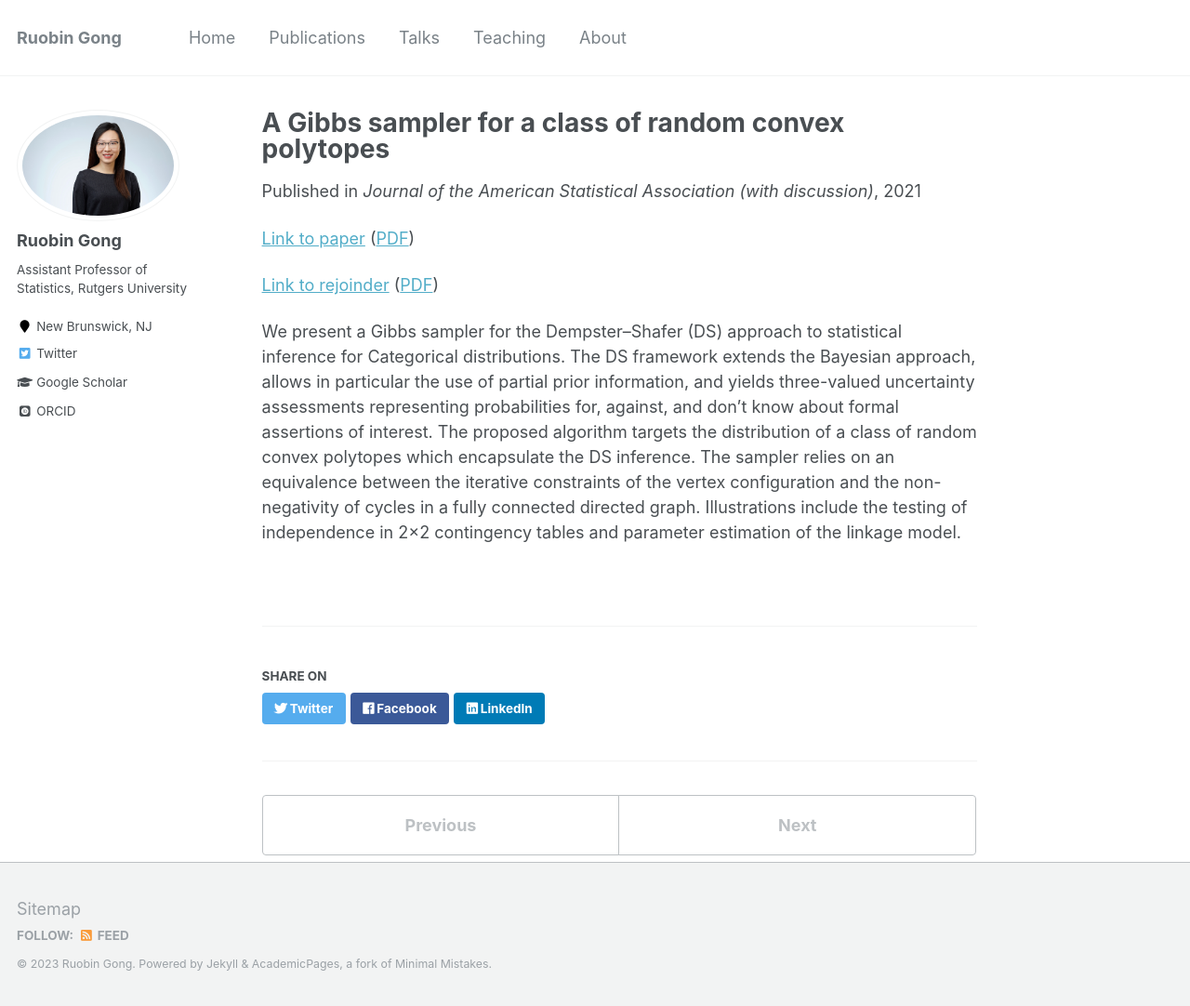
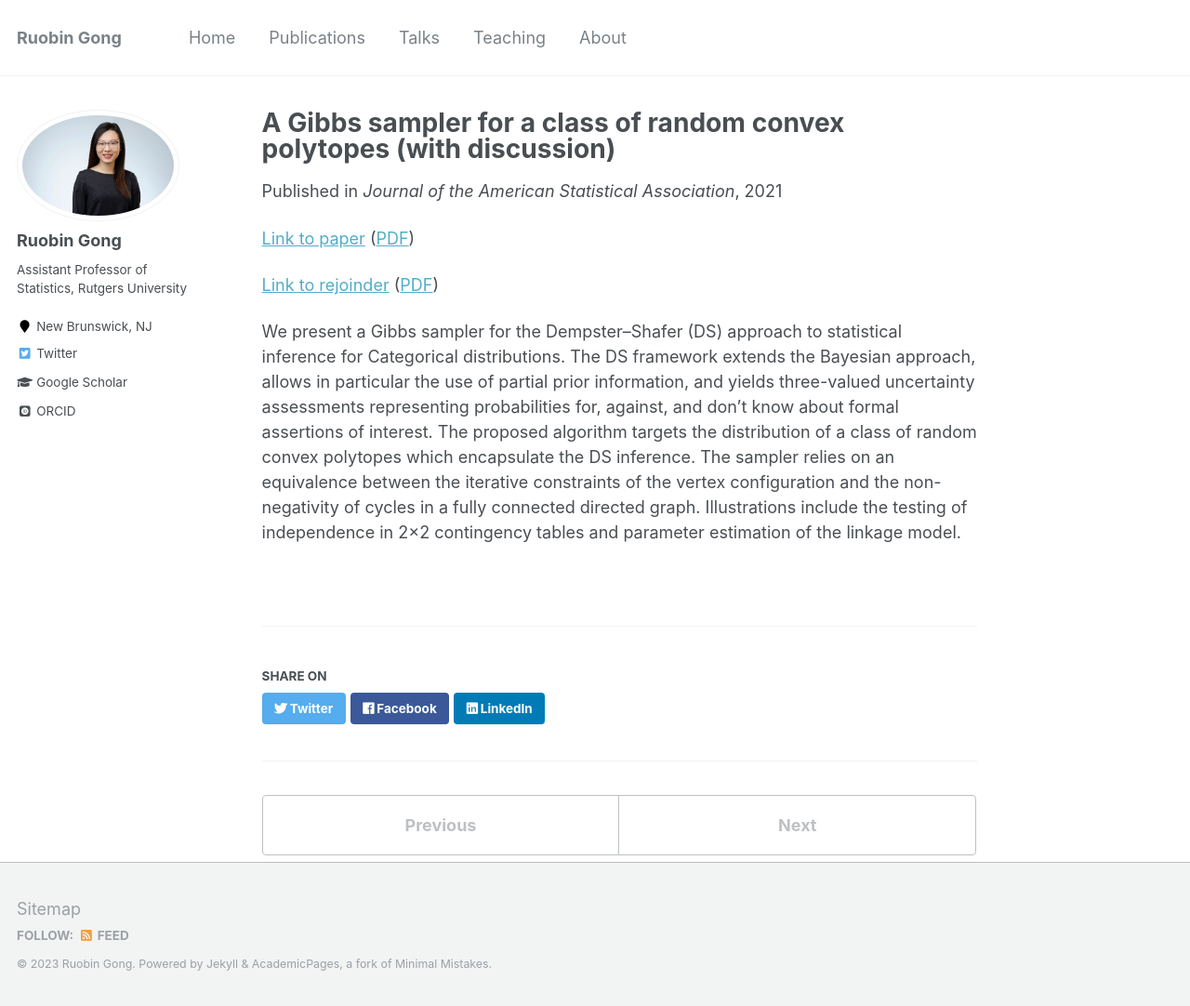
Before and after one commit to RuobinGong/RuobinGong.github.io, a Jekyll site: the page built from _publications_foundation/2021-08-01-multinomialDS.md, in a window 1280 px wide and 1082 px high. Shown: the whole window at 93% size. Built offline with Jekyll 4.4.1, drawn with Linux system fonts in a browser that asks for light colours; some web fonts are replaced.

```diff
--- a/_publications_foundation/2021-08-01-multinomialDS.md
+++ b/_publications_foundation/2021-08-01-multinomialDS.md
@@ -1,10 +1,10 @@
 ---
-title: "A Gibbs sampler for a class of random convex polytopes"
+title: "A Gibbs sampler for a class of random convex polytopes (with discussion)"
 collection: publications_foundation
 permalink: /publication/2021-08-01-multinomialDS
 excerpt: ''
 date: 2021-08-01
-venue: 'Journal of the American Statistical Association (with discussion)'
+venue: 'Journal of the American Statistical Association'
 author: 'PE Jacob, R Gong, PT Edlefsen, AP Dempster'
 
 ---
```
